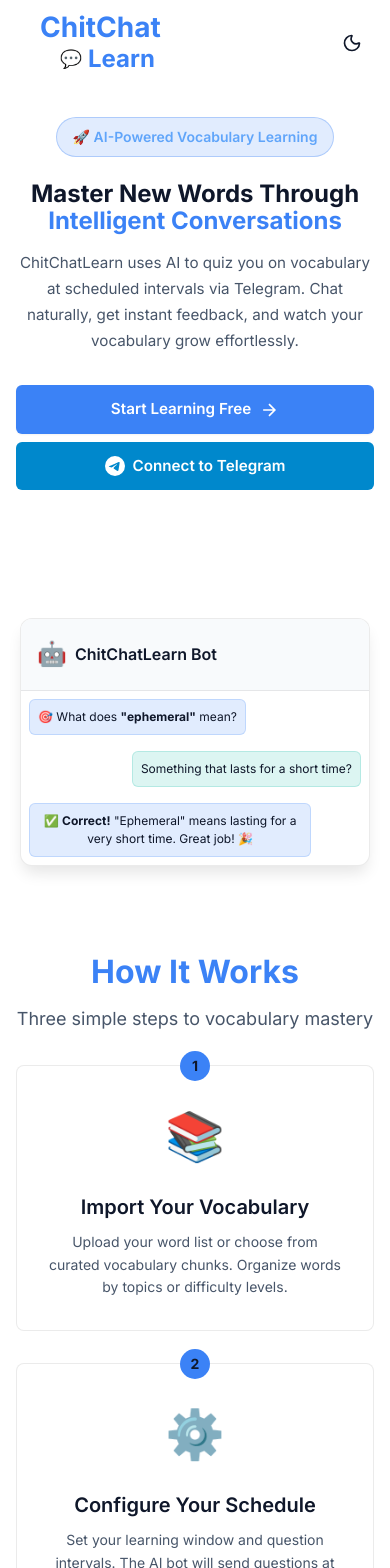
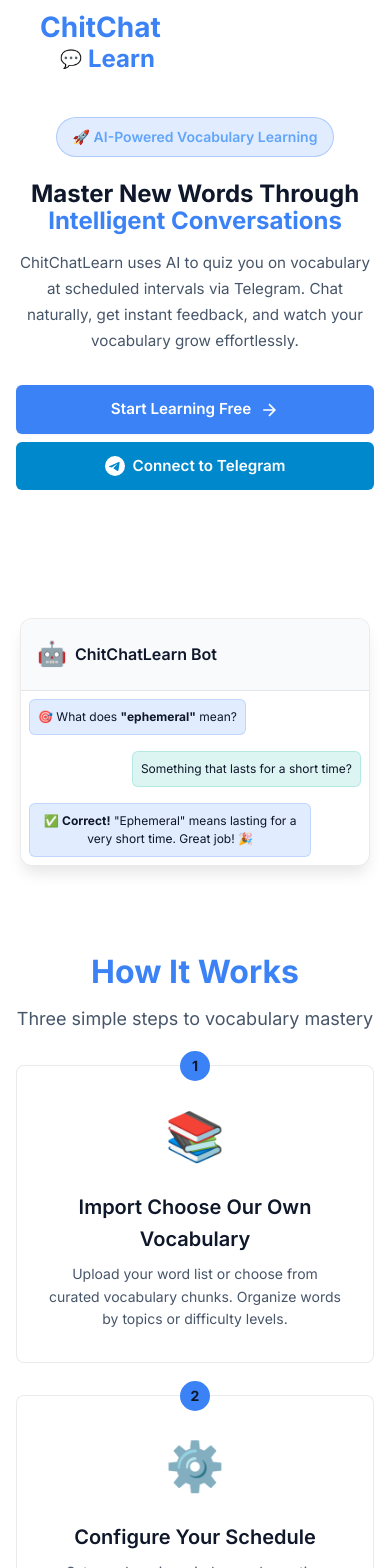
Before and after one commit to Minhaz810/ChitChatLearn, a React (Vite) app in the folder frontend/: page / in a window 390 px wide. Shown: the top 1568 px of the page. Built offline with nearby package versions, Linux system fonts and the light colour scheme; no server answers.

Commit message:
change texts on the landing page

```diff
--- a/frontend/src/index.css
+++ b/frontend/src/index.css
@@ -1274,9 +1274,7 @@
   gap: 2px;
 }
 
-.nav-mobile-actions {
-  display: none;
-}
+
 
 .theme-toggle-btn {
   background: transparent;
@@ -1301,6 +1299,7 @@
 
 .landing-nav-links {
   display: flex;
+  align-items: center;
   gap: var(--spacing-md);
 }
 
@@ -1749,14 +1748,7 @@
     padding: var(--spacing-lg) var(--spacing-md) 0;
   }
 
-  /* Theme Toggle Box */
-  .nav-mobile-actions {
-    display: flex;
-    position: absolute;
-    top: 25px;
-    right: 20px;
-    z-index: 10;
-  }
+
 
   /* Simplified Left-Aligned Brand */
   .landing-nav-brand {
--- a/frontend/src/pages/LandingPage.jsx
+++ b/frontend/src/pages/LandingPage.jsx
@@ -20,7 +20,7 @@
                         </div>
                     </div>
 
-                    <div className="nav-mobile-actions">
+                    <div className="landing-nav-links">
                         <button
                             onClick={toggleTheme}
                             className="theme-toggle-btn"
@@ -28,9 +28,6 @@
                         >
                             {theme === 'dark' ? <Sun size={20} /> : <Moon size={20} />}
                         </button>
-                    </div>
-
-                    <div className="landing-nav-links">
                         <Link to="/login" className="btn btn-secondary">Login</Link>
                         <Link to="/signup" className="btn btn-primary">Get Started</Link>
                     </div>
@@ -95,7 +92,7 @@
                     <div className="step-card">
                         <div className="step-number">1</div>
                         <div className="step-icon">📚</div>
-                        <h3>Import Your Vocabulary</h3>
+                        <h3>Import Choose Our Own Vocabulary</h3>
                         <p>Upload your word list or choose from curated vocabulary chunks. Organize words by topics or difficulty levels.</p>
                     </div>
                     <div className="step-card">
```
